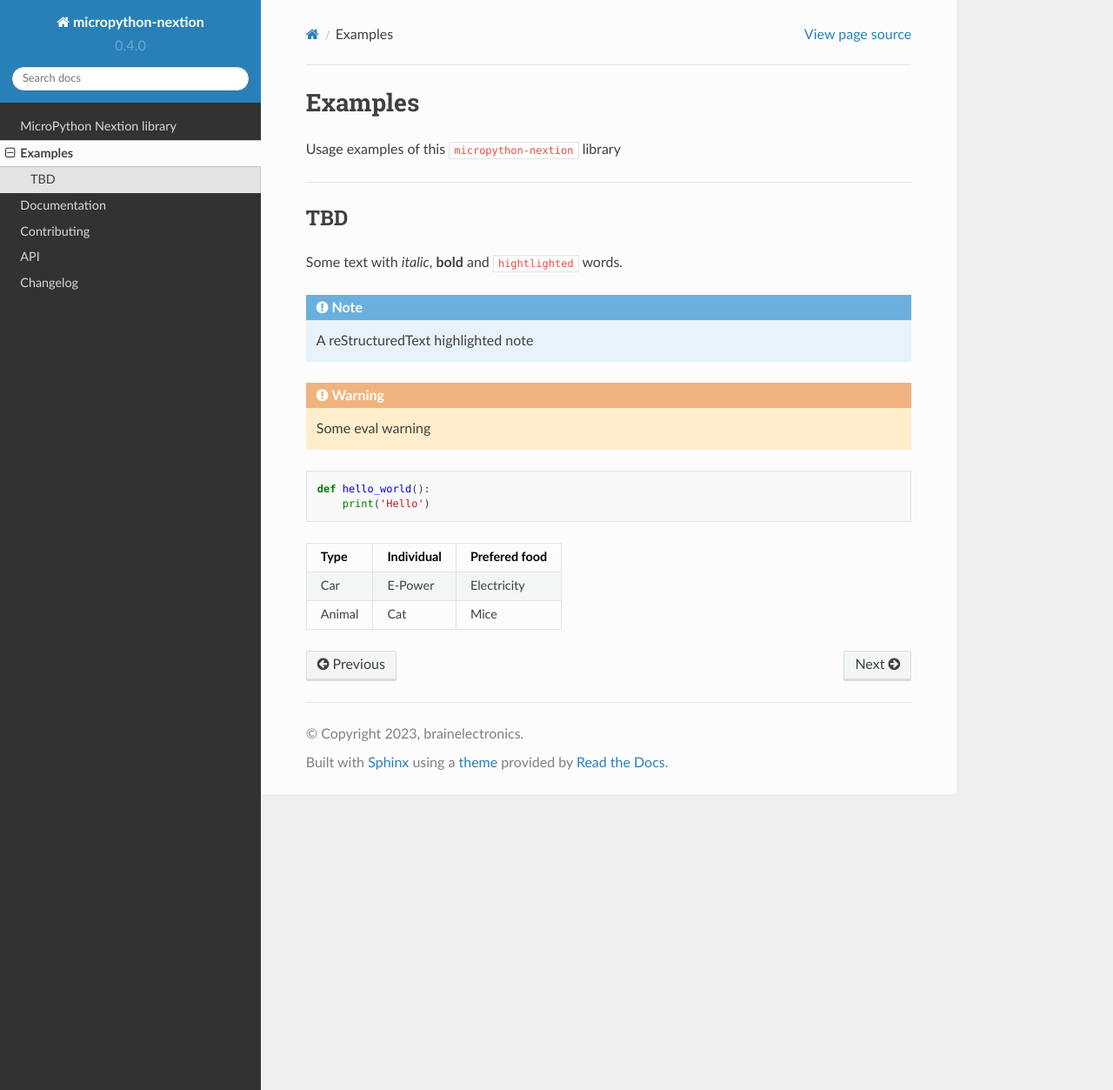
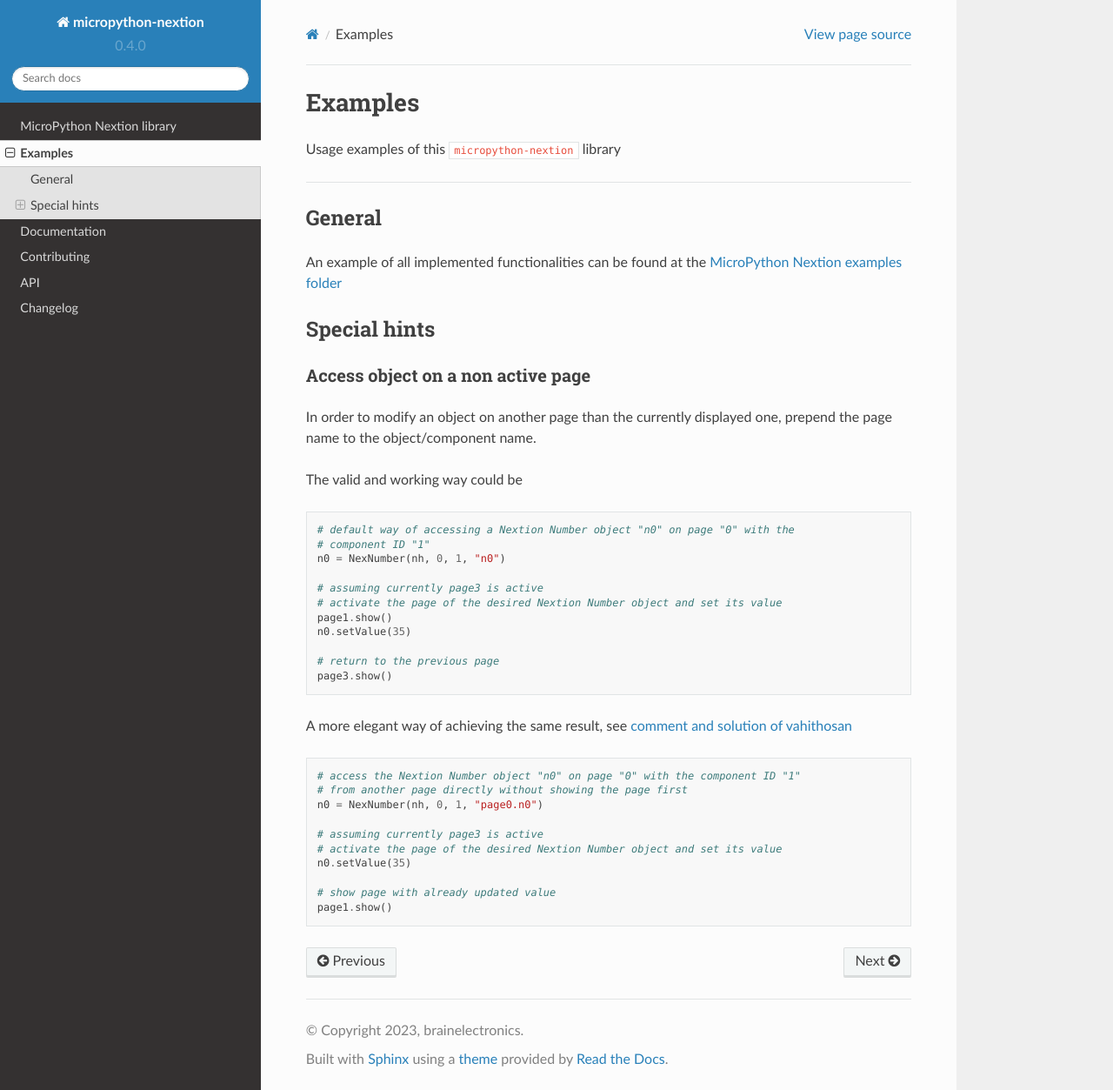
Before and after one commit to brainelectronics/micropython-nextion, a Sphinx documentation site: the page built from docs/EXAMPLES.md, in a window 1280 px wide and 1253 px high. Shown: the whole window at 87% size. Built offline with Sphinx 7.4.7 and the Read the Docs theme 2.0.0, drawn with Linux system fonts in a browser that asks for light colours.

Commit message:
add documentation for modifying a value of a non active page, see #20

````diff
--- a/docs/EXAMPLES.md
+++ b/docs/EXAMPLES.md
@@ -4,25 +4,49 @@
 
 ---------------
 
-## TBD
+## General
 
-Some text with *italic*, **bold** and `hightlighted` words.
+An example of all implemented functionalities can be found at the
+[MicroPython Nextion examples folder][ref-micropython-nextion-examples]
 
-```{note}
-A reStructuredText highlighted note
+## Special hints
+
+### Access object on a non active page
+
+In order to modify an object on another page than the currently displayed one, prepend the page name to the object/component name.
+
+The valid and working way could be
+
+```python
+# default way of accessing a Nextion Number object "n0" on page "0" with the
+# component ID "1"
+n0 = NexNumber(nh, 0, 1, "n0")
+
+# assuming currently page3 is active
+# activate the page of the desired Nextion Number object and set its value
+page1.show()
+n0.setValue(35)
+
+# return to the previous page
+page3.show()
 ```
 
-```{eval-rst}
-.. warning::
-    Some eval warning
+A more elegant way of achieving the same result, see
+[comment and solution of vahithosan][ref-modify-object-on-non-active-page]
+
+```python
+# access the Nextion Number object "n0" on page "0" with the component ID "1"
+# from another page directly without showing the page first
+n0 = NexNumber(nh, 0, 1, "page0.n0")
+
+# assuming currently page3 is active
+# activate the page of the desired Nextion Number object and set its value
+n0.setValue(35)
+
+# show page with already updated value
+page1.show()
 ```
 
-```python
-def hello_world():
-    print('Hello')
-```
-
-| Type  | Individual | Prefered food |
-| ----- | ---------- | ------------- |
-| Car | E-Power | Electricity |
-| Animal  | Cat | Mice |
+<!-- Links -->
+[ref-micropython-nextion-examples]: https://github.com/brainelectronics/micropython-nextion/tree/develop/examples
+[ref-modify-object-on-non-active-page]: https://github.com/brainelectronics/micropython-nextion/issues/20#issuecomment-1289640668
````
